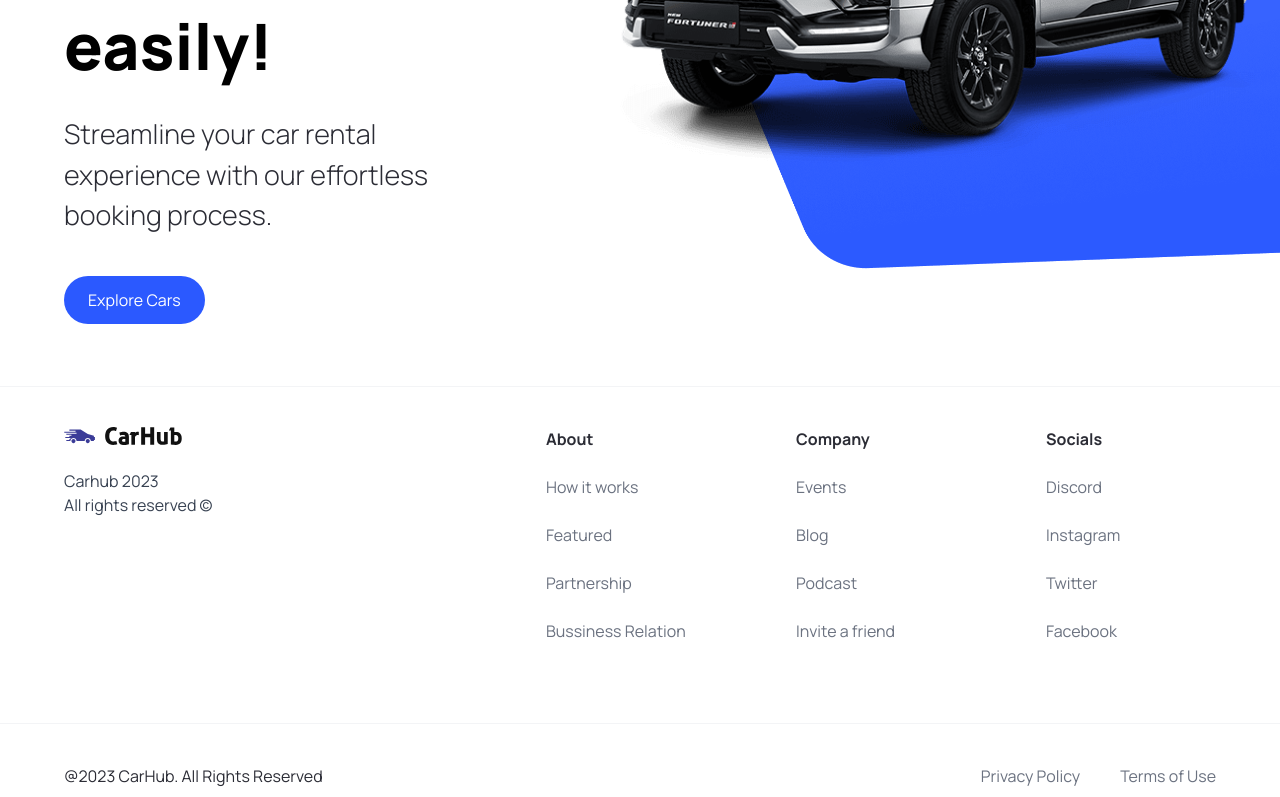
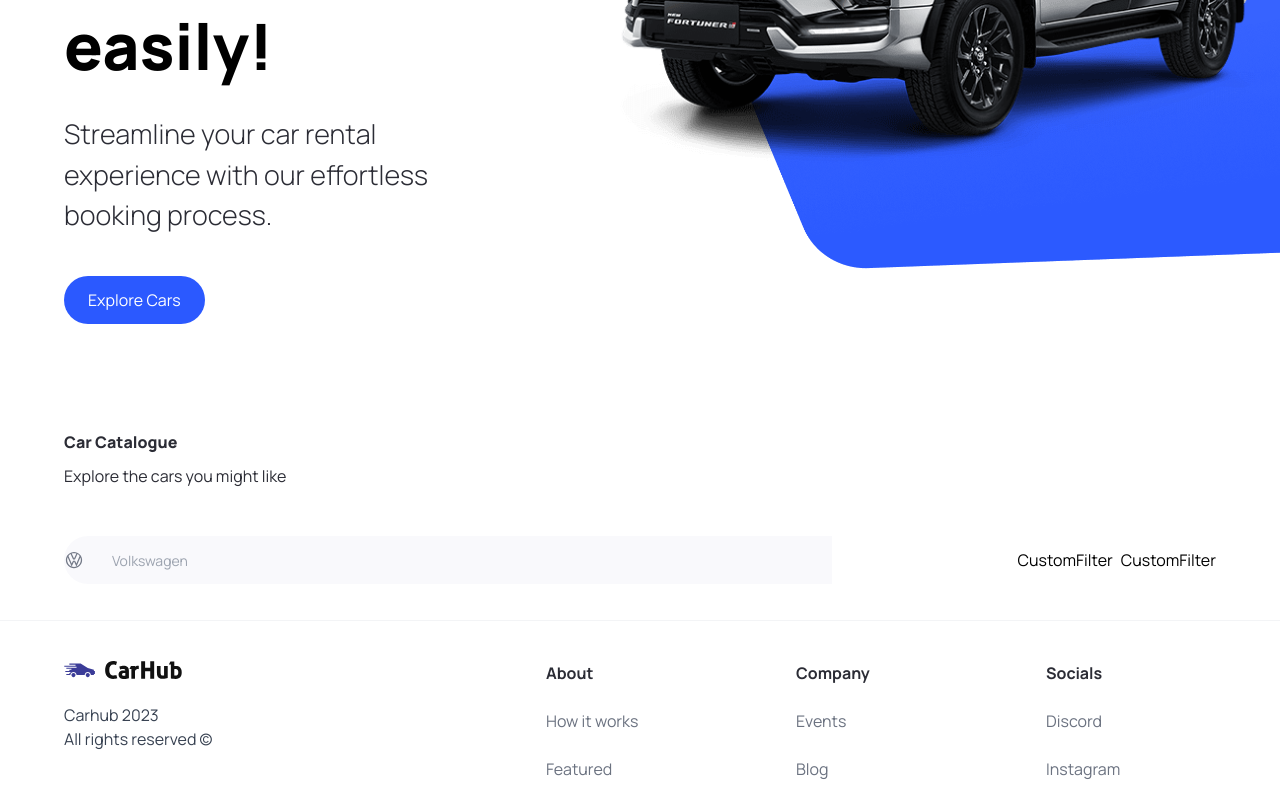
Before and after one commit to Stoian-Chiril/CarShowcase, a Next.js app: page / in a window 1280 px wide. Shown: the part 434-1231 px from the top of the page. Built offline with nearby package versions, Linux system fonts and the light colour scheme.

Commit message:
SearchBar Commit
Added SearchBar with Manufactures

```diff
--- a/app/page.tsx
+++ b/app/page.tsx
@@ -1,10 +1,28 @@
 import Image from "next/image";
-import { Hero } from '@/components'
+
+import { CustomFilter, Hero, SearchBar } from '@/components'
 
 export default function Home() {
   return (
     <main className="overflow-hidden">
       <Hero/>
+
+      <div className="mt-12 padding-x padding-y
+      max-width" id="discover">
+        <div className="home__text-container">
+          <h1 className="text-4x1 font-extrabold">
+            Car Catalogue
+          </h1>
+          <p> Explore the cars you might like</p>
+        </div>
+        <div className="home__filters">
+          <SearchBar />
+          <div className="home__filter-container">
+            <CustomFilter title="fuel"/>
+            <CustomFilter title="year"/>
+          </div>
+        </div>
+      </div>
     </main>
   );
 }
--- /dev/null
+++ b/components/CustomFilter.tsx
@@ -0,0 +1,9 @@
+import React from 'react'
+
+const CustomFilter = () => {
+  return (
+    <div>CustomFilter</div>
+  )
+}
+
+export default CustomFilter
--- /dev/null
+++ b/components/SearchBar.tsx
@@ -0,0 +1,23 @@
+"use client";
+
+import { useState } from "react";
+
+import SearchManufacturer from "./SearchManufacturer";
+
+const SearchBar = () => {
+    const [manufacturer, setManufacturer] = useState('');
+
+    const handleSearch = () => {}
+  return (
+    <form className='searchbar' onSubmit={handleSearch}>
+        <div className="searchbar__item">
+            <SearchManufacturer
+                manufacturer={manufacturer}
+                setManufacturer={setManufacturer}
+            />
+        </div>
+    </form>
+  )
+}
+
+export default SearchBar
--- /dev/null
+++ b/components/SearchManufacturer.tsx
@@ -0,0 +1,88 @@
+"use client";
+
+import { useState, Fragment } from "react";
+import { Combobox, Transition } from "@headlessui/react"
+import Image from "next/image";
+import { SearchManufacturerProps } from "@/types"
+import { manufacturers } from "@/constants";
+const SearchManufacturer = ({manufacturer, setManufacturer}: SearchManufacturerProps) => {
+  const [query, setQuery] = useState('')
+
+  const filteredManufacturers =
+  query === ""
+  ? manufacturers
+  : manufacturers.filter ((item) => (
+    item.toLowerCase()
+    .replace(/\s+/g, '')
+    .includes(query.toLowerCase().replace(/\s+/g, ''))
+
+  ))
+    return (
+    <div className="search-manufacturer">
+        <Combobox value ={manufacturer} onChange={setManufacturer}>
+            <div className="relative w-full">
+                <Combobox.Button className="absolute top-[14px]">
+                    <Image
+                        src="/car-logo.svg"
+                        width={20}
+                        height={20}
+                        className="m1-4"
+                        alt="Car logo"
+                    />
+                </Combobox.Button>
+
+                <Combobox.Input
+                className="search-manufacturer__input"
+                placeholder="Volkswagen"
+                displayValue={(manufacturer: string) => manufacturer}
+                onChange={(e) => setQuery(e.target.value)}
+                />
+
+                <Transition
+                    as ={Fragment}
+                    leave ="transition ease-in duration-100"
+                    leaveFrom="opacity-100"
+                    leaveTo="opacity-0"
+                    afterLeave={() => setQuery('')}
+                    >
+                    <Combobox.Options>
+                        {(
+                            filteredManufacturers.map((item) => (
+                            <Combobox.Option
+                                key={item}
+                                className={({ active }) =>
+                                   `relative search-manufacturer__option ${active ? 'bg-primary-blue text-white' : 'text-gray-900'}`
+                                }
+                                    value={item}
+                                >
+                                {({ selected, active }) => (
+                                    <>
+                                    <span
+                                        className={`block truncate ${
+                                        selected ? 'font-medium' : 'font-normal'
+                                        }`}
+                                    >
+                                        {item}
+                                    </span>
+                                    {selected ? (
+                                        <span
+                                            className={`absolute inset-y-0 left-0 flex items-center pl-3 ${
+                                            active ? 'text-white' : 'text-teal-600'
+                                            }`}
+                                        >
+                                        </span>
+                                    ) : null}
+                                    </>
+                                )}
+                                </Combobox.Option>
+                            )
+                        ))}
+                    </Combobox.Options>
+                </Transition>
+            </div>
+        </Combobox>
+    </div>
+  )
+}
+
+export default SearchManufacturer
--- a/types/index.ts
+++ b/types/index.ts
@@ -7,3 +7,8 @@ export interface CustomButtonProps {
     MouseEventHandler<HTMLButtonElement>;
     btnType?: "button" | "submit";
 }
+
+export interface SearchManufacturerProps {
+    manufacturer : string;
+    setManufacturer: (manufacturer: string) => void;
+}
```
Also changed, not shown: components/index.ts (+8 -1 lines), package.json (+5 -4 lines), 1 other file (tests, documents, lock files or other folders).
